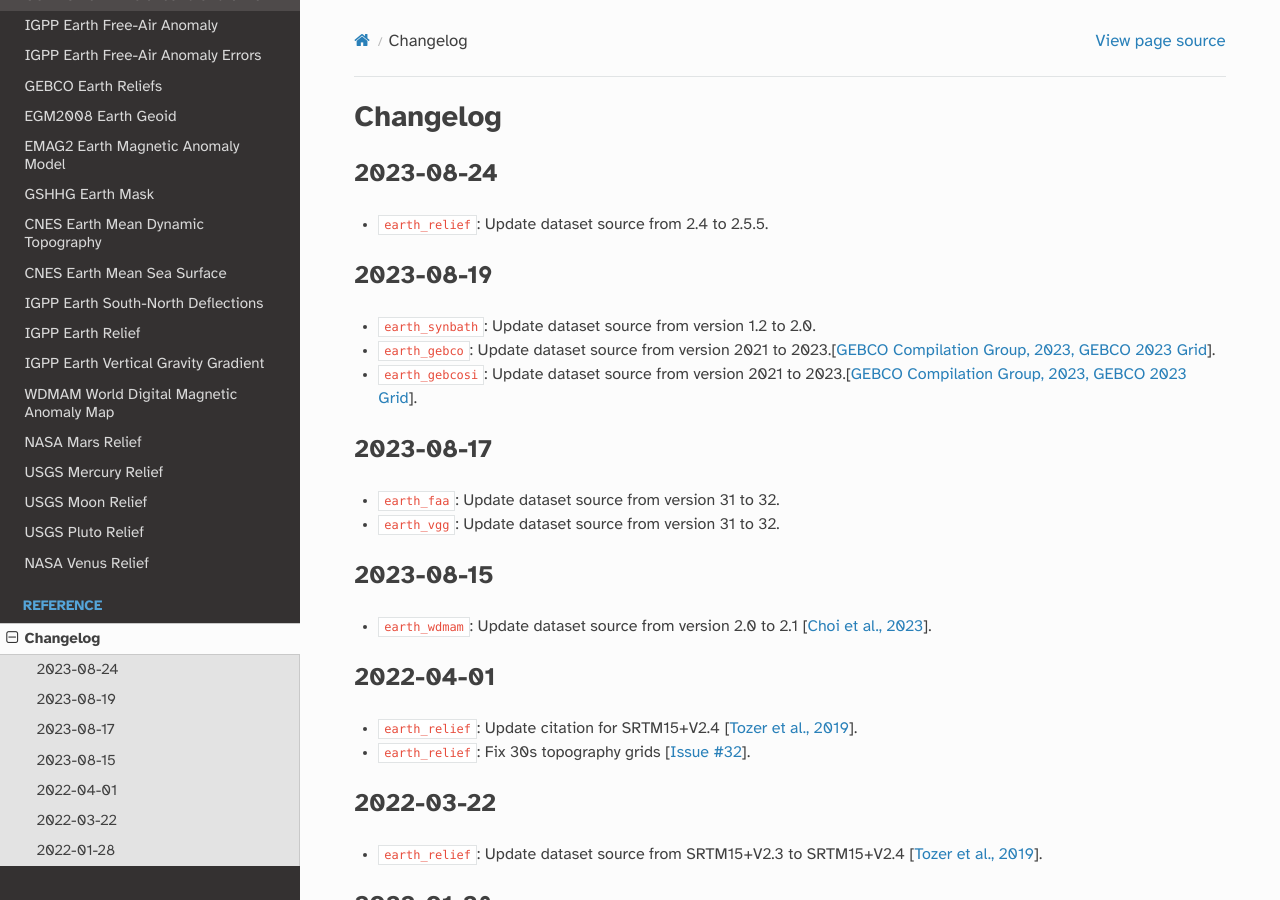
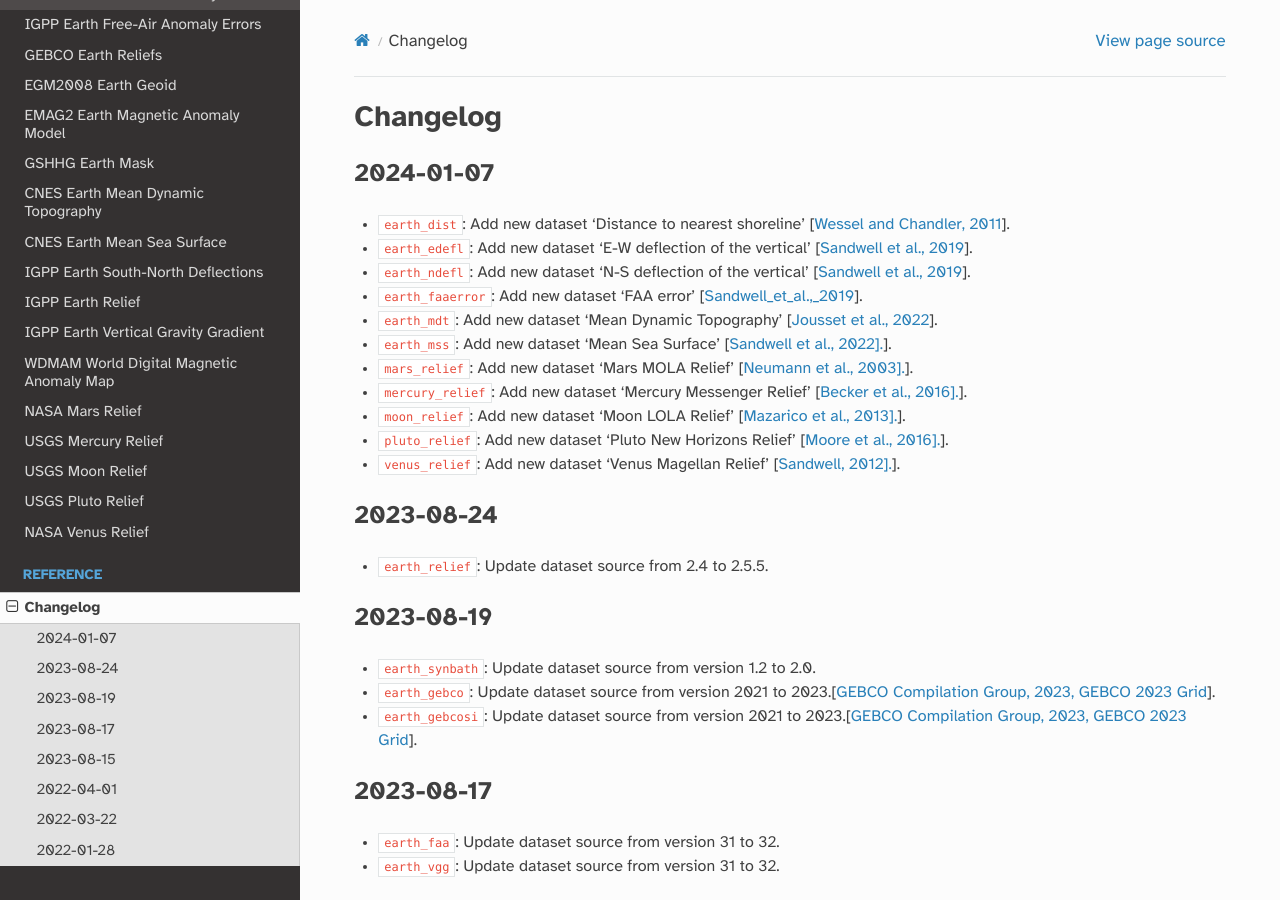
Before and after one commit to GenericMappingTools/remote-datasets, a Sphinx documentation site: the page built from docs/changes.rst, in a window 1280 px wide and 900 px high. Built offline with Sphinx 7.4.7 and the Read the Docs theme 2.0.0, drawn with Linux system fonts in a browser that asks for light colours; some of the changed text lies outside the part shown.

Commit message:
Update docs for remote datasets (#113)
* Update docs for remote datasets

Include the new planetary data and the sea loevels

* Update index.rst

* Update docs/index.rst

Co-authored-by: Dongdong Tian <seisman.info@gmail.com>

* Update docs/index.rst

* Fix typo in faaerror

---------

Co-authored-by: Dongdong Tian <seisman.info@gmail.com>
Co-authored-by: esteban82 <federico.esteban@gmail.com>

```diff
--- a/docs/changes.rst
+++ b/docs/changes.rst
@@ -1,11 +1,25 @@
 Changelog
 ---------
+
+2024-01-07
+^^^^^^^^^^
+
+- ``earth_dist``: Add new dataset 'Distance to nearest shoreline' [`Wessel and Chandler, 2011 <https:doi.org/10.2478/s11600-010-0038-1>`_].
+- ``earth_edefl``: Add new dataset 'E-W deflection of the vertical' [`Sandwell et al., 2019 <https://doi.org/10.1016/j.asr.2019.09.011>`_].
+- ``earth_ndefl``: Add new dataset 'N-S deflection of the vertical' [`Sandwell et al., 2019 <https://doi.org/10.1016/j.asr.2019.09.011>`_].
+- ``earth_faaerror``: Add new dataset 'FAA error' [`Sandwell_et_al.,_2019 <https://doi.org/10.1016/j.asr.2019.09.011>`_].
+- ``earth_mdt``: Add new dataset 'Mean Dynamic Topography' [`Jousset et al., 2022 <https://doi.org/10.1016/j.asr.2019.09.011>`_].
+- ``earth_mss``: Add new dataset 'Mean Sea Surface' [`Sandwell et al., 2022]. <https://topex.ucsd.edu/pub/MSS_replace/mss_sio_32.1.nc>`_].
+- ``mars_relief``: Add new dataset 'Mars MOLA Relief' [`Neumann et al., 2003]. <https://doi.org/10.1029/2000JE001426/abstract>`_].
+- ``mercury_relief``: Add new dataset 'Mercury Messenger Relief' [`Becker et al., 2016]. <https://www.hou.usra.edu/meetings/lpsc2016/pdf/2959.pdf>`_].
+- ``moon_relief``: Add new dataset 'Moon LOLA Relief' [`Mazarico et al., 2013]. <https://doi.org/10.1007/s00190-011-0509-4>`_].
+- ``pluto_relief``: Add new dataset 'Pluto New Horizons Relief' [`Moore et al., 2016]. <https://doi.org/10.1126/science.aad7055>`_].
+- ``venus_relief``: Add new dataset 'Venus Magellan Relief' [`Sandwell, 2012]. <https://ntrs.nasa.gov/archive/nasa/casi.ntrs.nasa.gov/19940013181.pdf>`_].
 
 2023-08-24
 ^^^^^^^^^^
 
 - ``earth_relief``: Update dataset source from 2.4 to 2.5.5.
-
 
 2023-08-19
 ^^^^^^^^^^
@@ -13,7 +27,6 @@ Changelog
 - ``earth_synbath``: Update dataset source from version 1.2 to 2.0.
 - ``earth_gebco``: Update dataset source from version 2021 to 2023.[`GEBCO Compilation Group, 2023, GEBCO 2023 Grid <https://www.gebco.net/data_and_products/gridded_bathymetry_data/>`_].
 - ``earth_gebcosi``: Update dataset source from version 2021 to 2023.[`GEBCO Compilation Group, 2023, GEBCO 2023 Grid <https://www.gebco.net/data_and_products/gridded_bathymetry_data/>`_].
-
 
 2023-08-17
 ^^^^^^^^^^
--- a/docs/index.rst
+++ b/docs/index.rst
@@ -9,9 +9,9 @@ Welcome to the documentation for the remote datasets available through GMT's
 Information about the GMT data server and mirrors can be found on the
 `GMT organization website <https://www.generic-mapping-tools.org/mirrors/>`_.
 
-**Note**: New datasets for vertical deflections, FAA errors, sea level, dynamic
-topography, distance to GSHHG coastline and the planetary data will be available
-when GMT 6.5 is released.
+.. note::
+
+   The highest resolution data for Mars, Mercury, Moon and Pluto requires GMT 6.5 or later.
 
 .. grid:: 1 2 3 3
     :gutter: 2
```
